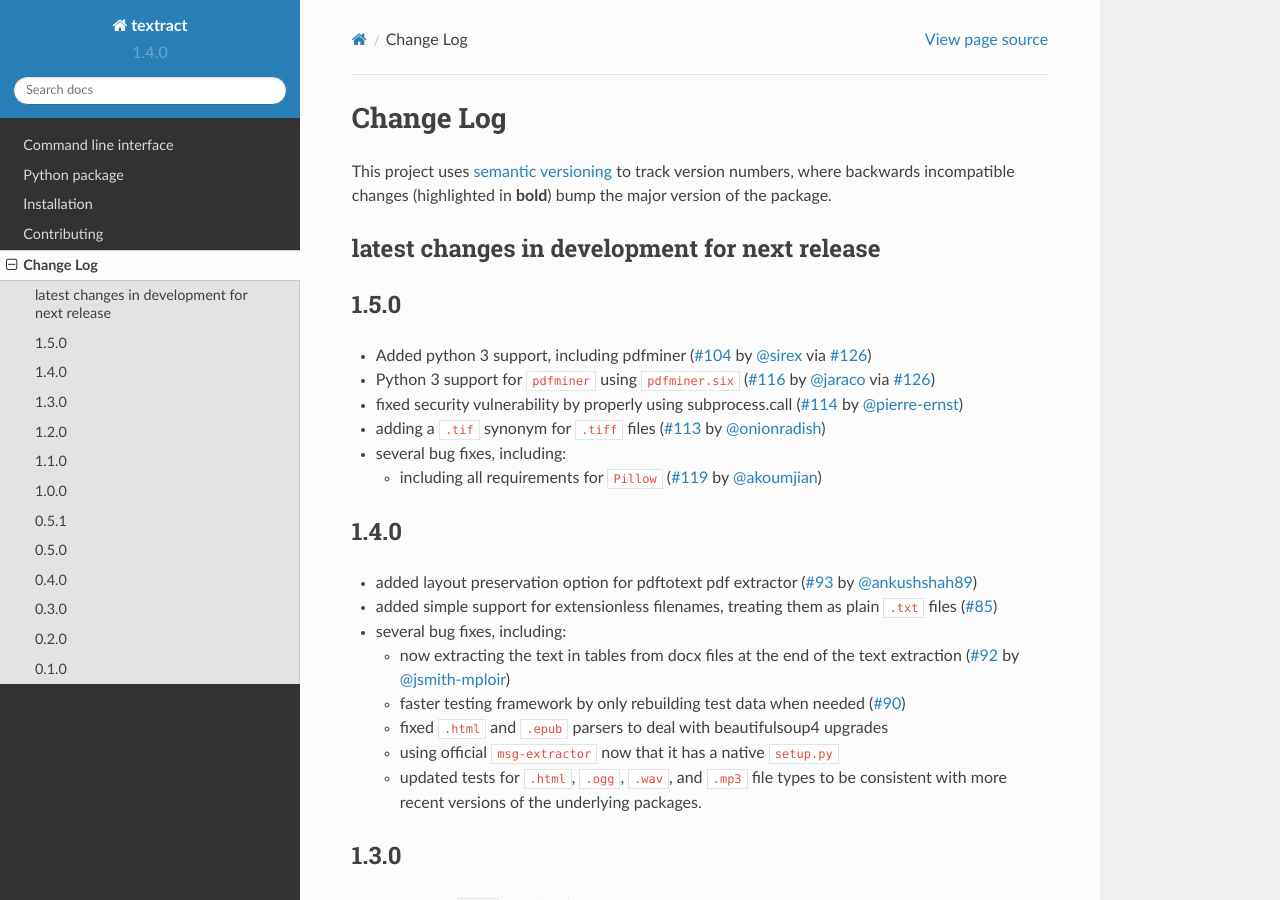
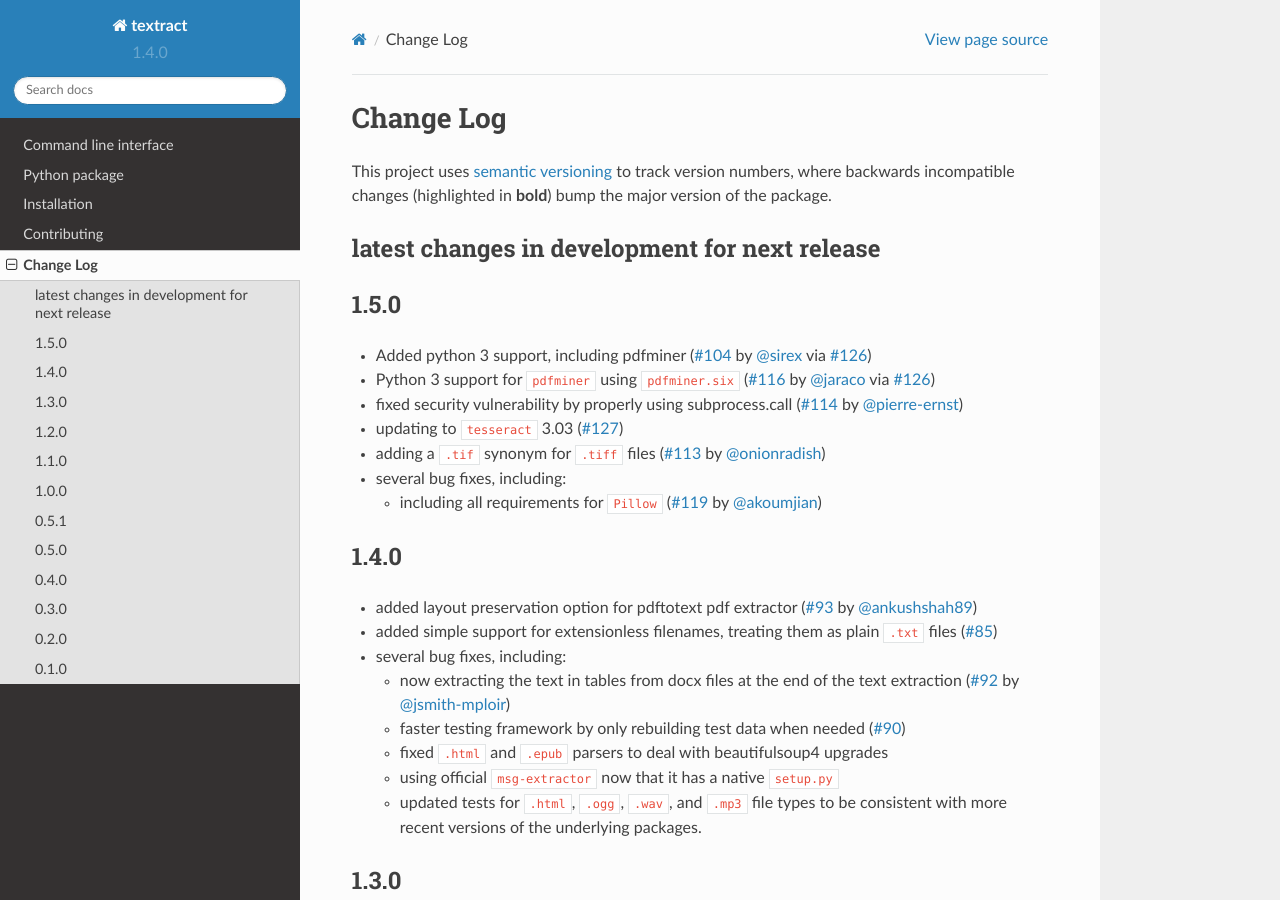
Before and after one commit to deanmalmgren/textract, a Sphinx documentation site: the page built from docs/changelog.rst, in a window 1280 px wide and 900 px high. Built offline with Sphinx 7.4.7 and the Read the Docs theme 2.0.0, drawn with Linux system fonts in a browser that asks for light colours.

Commit message:
updated changelog

```diff
--- a/docs/changelog.rst
+++ b/docs/changelog.rst
@@ -21,6 +21,8 @@ latest changes in development for next release
 
 * fixed security vulnerability by properly using subprocess.call (`#114`_ by
   `@pierre-ernst`_)
+
+* updating to ``tesseract`` 3.03 (`#127`_)
 
 * adding a ``.tif`` synonym for ``.tiff`` files (`#113`_ by `@onionradish`_)
 
@@ -295,3 +297,4 @@ latest changes in development for next release
 .. _#116: https://github.com/deanmalmgren/textract/issues/116
 .. _#119: https://github.com/deanmalmgren/textract/issues/119
 .. _#126: https://github.com/deanmalmgren/textract/issues/126
+.. _#127: https://github.com/deanmalmgren/textract/issues/127
```
